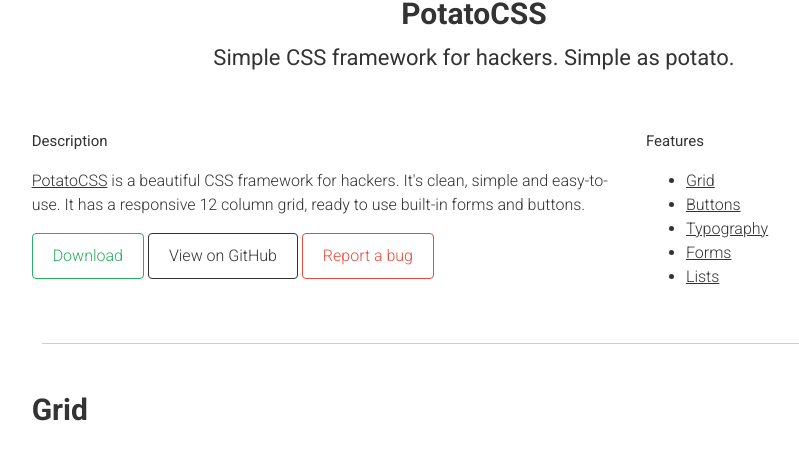
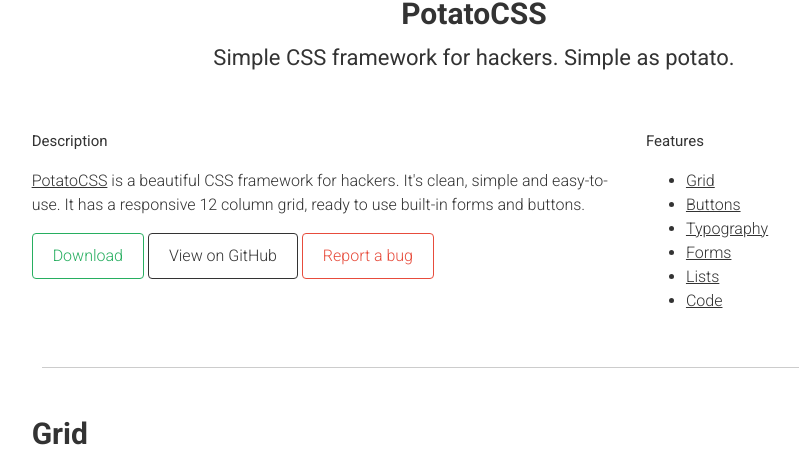
Before and after one commit to PotatoCSS/potatocss.github.io, a plain HTML site: page index.html in a window 1280 px wide. Shown: the part 309-765 px from the top of the page, without its empty margins (166-965 px from the left). Drawn offline with Linux system fonts and the light colour scheme.

Commit message:
Update index.html

```diff
--- a/index.html
+++ b/index.html
@@ -46,6 +46,7 @@
           <li><a href="#typography">Typography</a></li>
           <li><a href="#forms">Forms</a></li>
           <li><a href="#lists">Lists</a></li>
+          <li><a href="#code">Code</a></li>
         </ul>
       </div>
     </div>
```
